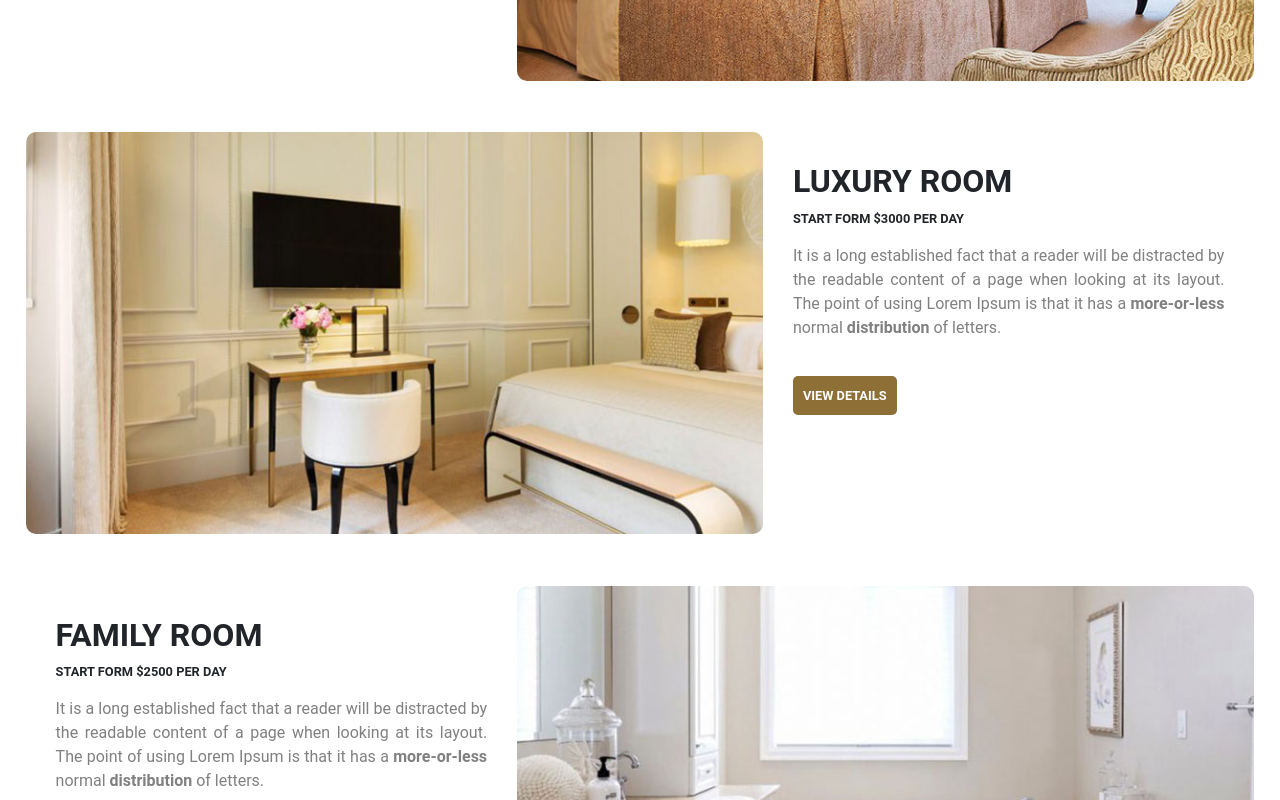
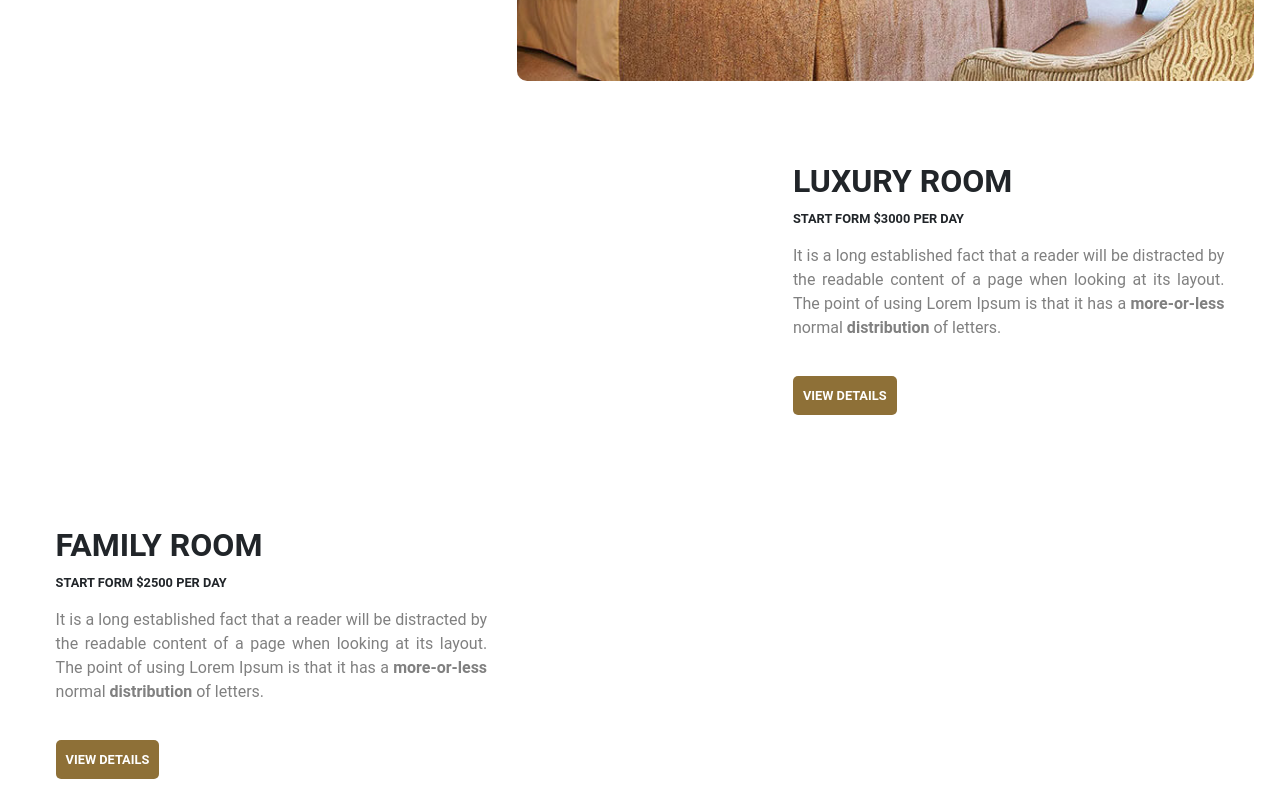
Before and after one commit to LyanRay99/Chain-Hotel-Management-Project, a React (Create React App) app: page /rooms in a window 1280 px wide. Shown: the part 1200-2000 px from the top of the page. Built offline with nearby package versions, Linux system fonts and the light colour scheme; a web font is replaced by a local one.

Commit message:
fixed react-lazy-load

```diff
--- a/src/Components/body/new_event/Overall/news&EventOverall.jsx
+++ b/src/Components/body/new_event/Overall/news&EventOverall.jsx
@@ -9,6 +9,7 @@ import {
   faFolderBlank,
   faNewspaper,
 } from "@fortawesome/free-solid-svg-icons";
+import LazyLoad from "react-lazy-load";
 
 export const NewsAndEventOverall = () => {
   const Blogs = useSelector(
@@ -19,12 +20,14 @@ export const NewsAndEventOverall = () => {
     <React.Fragment>
       {Blogs.map((item, index) => (
         <div className="box" key={index}>
+          <LazyLoad once={true}>
             <div className="box__image">
               <img
                 src={require(`../../../../Assets/${item.imageMain}`)}
                 alt="abc"
               ></img>
             </div>
+          </LazyLoad>
 
           <div className="box__info">
             <Link
--- a/src/Components/body/rooms/overall/roomsImage.jsx
+++ b/src/Components/body/rooms/overall/roomsImage.jsx
@@ -1,12 +1,15 @@
 import React from "react";
+import LazyLoad from "react-lazy-load";
 
 export const RoomsImage = (props) => {
   return (
     <div className="rooms__image">
-      <img
-        src={require(`../../../../Assets/${props.item.image}`)}
-        alt="abc"
-      ></img>
+      <LazyLoad once={true}>
+        <img
+          src={require(`../../../../Assets/${props.item.image}`)}
+          alt="abc"
+        ></img>
+      </LazyLoad>
     </div>
   );
 };
--- a/src/Pages/main/about.jsx
+++ b/src/Pages/main/about.jsx
@@ -1,10 +1,14 @@
+//* Library
 import React from "react";
 import { useSelector } from "react-redux";
+import { Zoom } from "react-awesome-reveal";
+import LazyLoad from "react-lazy-load";
+
+//* Component UI
 import { SupSlider } from "../../Components/headers/supSlider";
 import { AboutInfo } from "../../Components/body/about/aboutInfo";
 import { AboutStatistic } from "../../Components/body/about/aboutStatistic";
 import { AboutTeam } from "../../Components/body/about/aboutTeam";
-import { Zoom } from "react-awesome-reveal";
 
 const About = () => {
   const aboutUsInfo = useSelector(
@@ -54,7 +58,9 @@ const About = () => {
         </section>
       </Zoom>
 
-      <AboutStatistic />
+      <LazyLoad once={true}>
+        <AboutStatistic />
+      </LazyLoad>
 
       <Zoom triggerOnce={true}>
         <section className="section">
--- a/src/Pages/main/home.jsx
+++ b/src/Pages/main/home.jsx
@@ -1,10 +1,10 @@
 //* Library
-import React, { useEffect, useState } from "react";
-import { useSelector, useDispatch } from "react-redux";
+import React from "react";
+import { useDispatch } from "react-redux";
 import { WELCOME_NOTIFY } from "../../Store/reducers/R_others";
 import { ToastContainer } from "react-toastify";
 import "react-toastify/dist/ReactToastify.css";
-// import LazyLoad from "react-lazy-load";
+import LazyLoad from "react-lazy-load";
 import { Slide, Zoom } from "react-awesome-reveal";
 
 //* Components UI
@@ -34,9 +34,11 @@ const Home = () => {
 
       {/* Completed: Our Rooms */}
       <section className="section">
+        <LazyLoad once={true}>
           <Slide direction="left" triggerOnce={true}>
             <OurRooms />
           </Slide>
+        </LazyLoad>
 
         {/* Completed: About Us */}
         <Slide direction="right" triggerOnce={true}>
@@ -45,9 +47,11 @@ const Home = () => {
       </section>
 
       {/* Completed: Customer Comment */}
+      <LazyLoad once={true}>
         <Zoom triggerOnce={true}>
           <CustomerCmt />
         </Zoom>
+      </LazyLoad>
 
       {/* Completed: Our Events */}
       <section className="section">
@@ -56,15 +60,14 @@ const Home = () => {
         </Slide>
 
         {/* Completed: Our News */}
-        {/* <LazyLoad> */}
+        <LazyLoad once={true}>
           <Slide direction="right" triggerOnce={true}>
             <OurNews />
           </Slide>
-        {/* </LazyLoad> */}
+        </LazyLoad>
       </section>
 
       {/* Completed: React Toastify */}
-      {/* <ToastCheck /> */}
       <div>
         <ToastContainer
           position="bottom-right"
```
Lines whose indentation alone changed are shown as unchanged.
